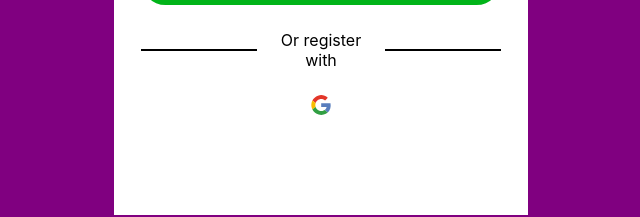
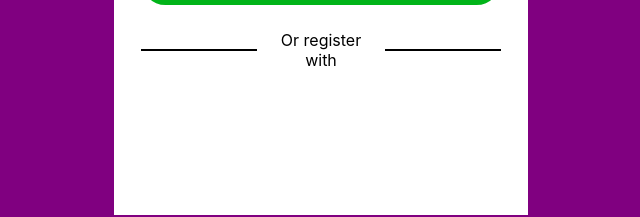
Before and after one commit to thankgodode/Password-Manager, a React (Create React App) app in the folder client/: page /signup in a window 1280 px wide. Shown: the part 433-650 px from the top of the page, without its empty margins (319-959 px from the left). Built offline with nearby package versions, Linux system fonts and the light colour scheme.

Commit message:
Handled implementation of signin/login with google frontend

```diff
--- a/client/src/pages/Login.js
+++ b/client/src/pages/Login.js
@@ -8,6 +8,8 @@ import axios from "axios"
 import Preloader from "../components/Preloader";
 import { MyContext } from "../contexts/FeaturesProvider";
 import { ViewPasswordContext } from "../contexts/ViewPasswordContext";
+
+import { GoogleOAuthProvider, GoogleLogin } from "@react-oauth/google";
 
 export default function Login() {
   const [loginEmail, setLoginEmail] = useState("")
@@ -139,16 +141,20 @@ export default function Login() {
 
   }
 
-  const abbreviateName = (name) => {
-    let a = ""
-    name.split(" ").forEach((el, i) => {
-      a+=el[0].length > 0  ? el[0] : ""
-    })
+  const handleLoginSuccess = async(credentialResonse) => {
+    try {
+      const res = await axios.post("http://localhost:5000/api/auth/google", {
+        token: credentialResonse.credential
+      })
 
-    setProfileName(a)
-  }
+      console.log("User logged in: ", res.data)
+      localStorage.setItem("token", res.data.token)
 
-
+      navigate("/dashboard")
+    } catch (error) {
+      console.error("Login error: ", error)
+    }
+  };
 
   return (
     <>
@@ -221,9 +227,17 @@ export default function Login() {
             <label>Or login with</label>
             <span></span>
           </div>
-          <div className="google_ico">
+          <GoogleOAuthProvider clientId="655477468553-7mnbs4qban6fu1v2gfcs8d2g8gfqbjp5.apps.googleusercontent.com">
+            <GoogleLogin
+              onSuccess={handleLoginSuccess}
+              onError={() => {
+                console.log("Login failed")
+              }}
+            />
+          </GoogleOAuthProvider>
+          {/* <div className="google_ico">
             <img src={google_icon} alt="Google icon" />
-          </div>
+          </div> */}
         </div>
       </div>
     </>
--- a/client/src/pages/Signup.js
+++ b/client/src/pages/Signup.js
@@ -10,6 +10,8 @@ import Preloader from "../components/Preloader";
 import VerifyEmail from "./VerifyEmail";
 import SuccessPage from "./SuccessPage"
 import { ViewPasswordContext } from "../contexts/ViewPasswordContext";
+
+import{GoogleOAuthProvider, GoogleLogin} from "@react-oauth/google"
 
 export default function Signup() {
   const [firstName, setFirstName] = useState("")
@@ -175,10 +177,22 @@ export default function Signup() {
 
 function SignupUI(props) {
   const { viewPasswordFunc } = useContext(ViewPasswordContext)
+  const navigate = useNavigate()
 
 
-  const handleSignup = () => {
-    window.open("http://localhost:5000/auth/google", "_self");
+  const handleLoginSuccess = async(credentialResonse) => {
+    try {
+      const res = await axios.post("http://localhost:5000/api/auth/google", {
+        token: credentialResonse.credential
+      })
+
+      console.log("User logged in: ", res.data)
+      localStorage.setItem("token", res.data.token)
+
+      navigate("/dashboard")
+    } catch (error) {
+      console.error("Login error: ", error)
+    }
   };
 
   return (
@@ -244,11 +258,21 @@ function SignupUI(props) {
               <label>Or register with</label>
               <span></span>
             </div>
-            <div className="google_ico" onClick={handleSignup}>
+            <GoogleOAuthProvider clientId="655477468553-7mnbs4qban6fu1v2gfcs8d2g8gfqbjp5.apps.googleusercontent.com">
+              <div>
+                <GoogleLogin
+                  onSuccess={handleLoginSuccess}
+                  onError={()=>{
+                    console.log("Signup failed")
+                  }}
+                />
+              </div>
+            </GoogleOAuthProvider>
+            {/* <div className="google_ico" onClick={handleSignup}>
               <a className="button google">
                 <img src={google_icon} alt="Google icon" />
               </a>
-            </div>
+            </div> */}
           </div>
         </div>
   )
```
